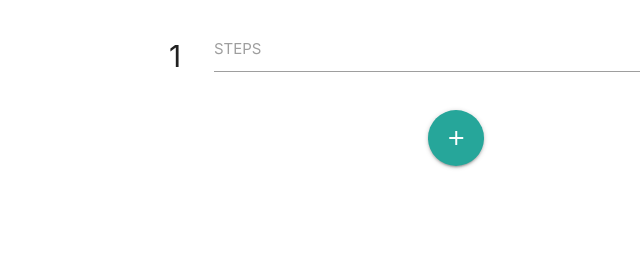
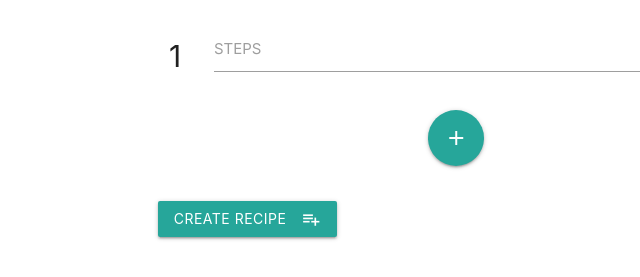
Before and after one commit to wickyakloe/Online-Cookbook, a Flask app: page /create_recipe in a window 1280 px wide. Shown: the part 623-900 px from the top of the page, without its empty margins (333-973 px from the left). Before the commit the page ends 792 px from the top, so only its background shows below. Run offline with Flask 2, Linux system fonts and the light colour scheme; some libraries are stand-ins or nearby versions.

Commit message:
Wire up insert recipe

```diff
--- a/app.py
+++ b/app.py
@@ -1,5 +1,5 @@
 import os
-from flask import Flask, render_template
+from flask import Flask, render_template, request, redirect, url_for
 from flask_pymongo import PyMongo
 from bson.objectid import ObjectId
 
@@ -33,6 +33,37 @@ def create_recipe():
     return render_template("createrecipe.html")
 
 
+@app.route("/insert_recipe", methods=["POST"])
+def insert_recipe():
+    recipes = mongo.db.recipe
+    new_recipe = request.form.to_dict()
+    # Get all ingredients and put in dict
+    ingredients = {}
+    for ingredientNo, ingredient in new_recipe.items():
+        if "ingredient" in ingredientNo:
+            ingredients[ingredientNo] = ingredient
+    # Get all cooking_tools and put in dict
+    cooking_tools = {}
+    for cooking_toolNo, cooking_tool in new_recipe.items():
+        if "cooking_tool" in cooking_toolNo:
+            cooking_tools[cooking_toolNo] = cooking_tool
+    # Get all steps and put in dict
+    steps = {}
+    for stepNo, step in new_recipe.items():
+        if "step" in stepNo:
+            steps[stepNo] = step
+
+    recipes.insert_one({
+        "recipe_name": request.form.get("recipe_name"),
+        "description":  request.form.get("description"),
+        "ingredients": ingredients,
+        "cooking_tools": cooking_tools,
+        "steps": steps
+    })
+
+    return redirect(url_for("index"))
+
+
 @app.route("/editrecipe")
 def edit_recipe():
     return render_template("editrecipe.html")
--- a/templates/createrecipe.html
+++ b/templates/createrecipe.html
@@ -19,7 +19,7 @@
      </ul>
 
     <div class="col s12 m8">
-      <form action="" method="POST">
+      <form action="{{ url_for('insert_recipe') }}" method="POST">
         <div class="row">
           <div class="input-field col s12">
             <input id="recipe_name" name="recipe_name" type="text" class="validate">
@@ -80,6 +80,11 @@
             <a class="btn-floating btn-large waves-effect waves-light" onclick="addStep()"><i class="material-icons">add</i></a>
           </div>
         </div>
+        <div class="row">
+            <button class="btn waves-effect waves-light" type="submit" name="action">Create Recipe
+              <i class="material-icons right">playlist_add</i>
+            </button>
+          </div>
       </form>
     </div>
 </div>
```
